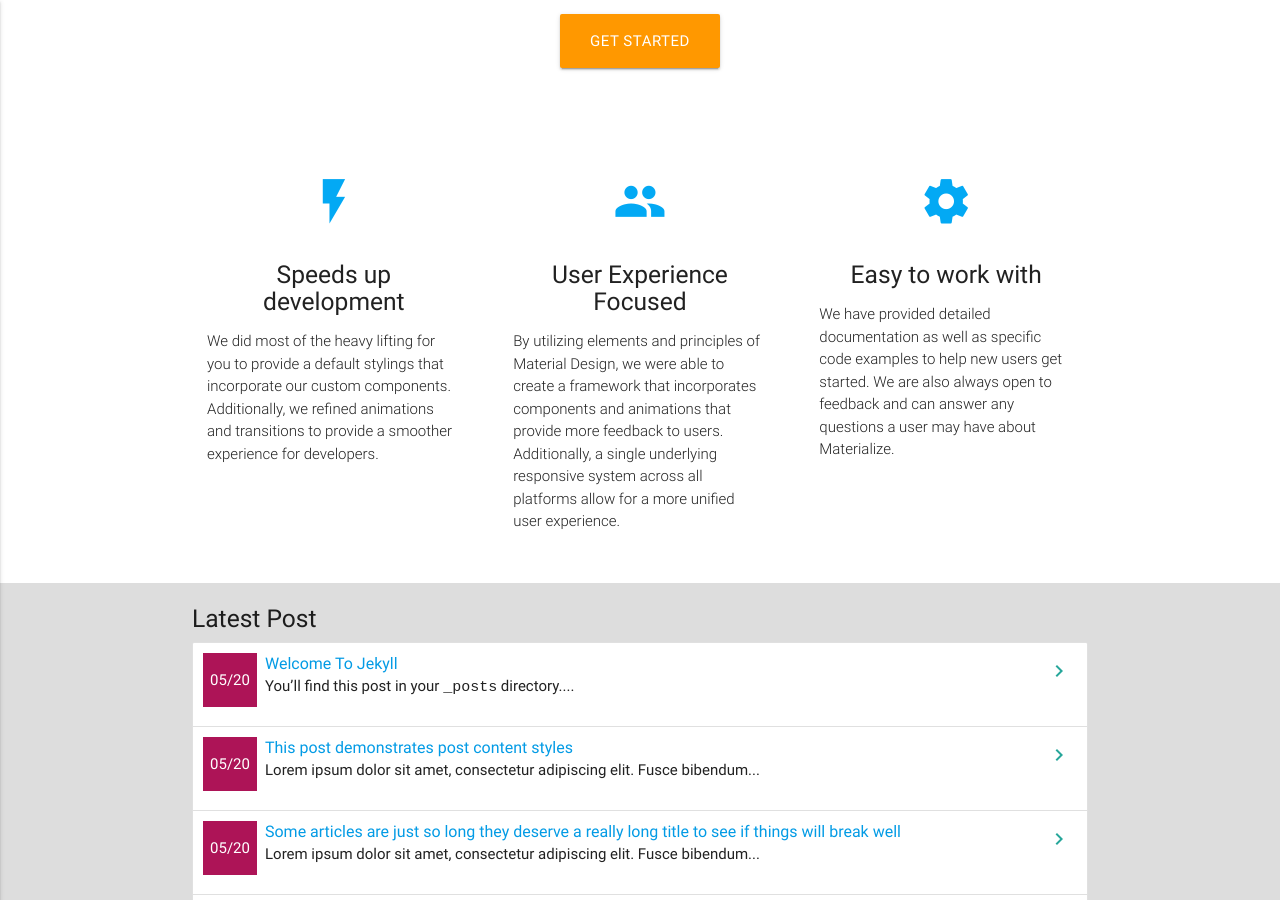
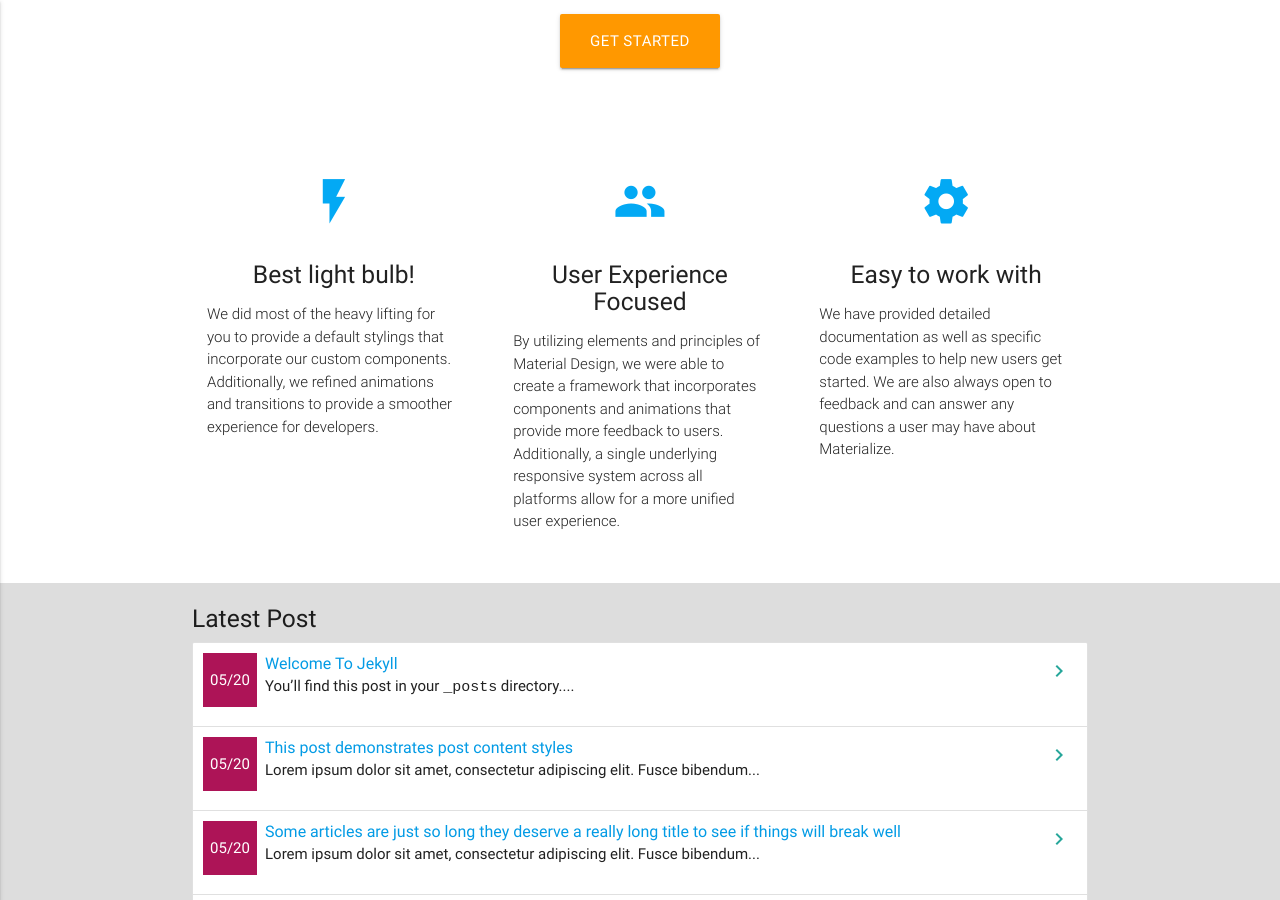
Before and after one commit to kritikagautam/qwertyworks.github.io, a Jekyll site: the page built from index.md, in a window 1280 px wide and 900 px high, scrolled down 354 px. Built offline with Jekyll 4.4.1, drawn with Linux system fonts in a browser that asks for light colours.

Commit message:
Update home.html

```diff
--- a/_layouts/home.html
+++ b/_layouts/home.html
@@ -26,7 +26,7 @@ layout: default
         <div class="col s12 m4">
           <div class="icon-block">
             <h2 class="center light-blue-text"><i class="material-icons">flash_on</i></h2>
-            <h5 class="center">Speeds up development</h5>
+            <h5 class="center">Best light bulb!</h5>
 
             <p class="light">We did most of the heavy lifting for you to provide a default stylings that incorporate our custom components. Additionally, we refined animations and transitions to provide a smoother experience for developers.</p>
           </div>
```
